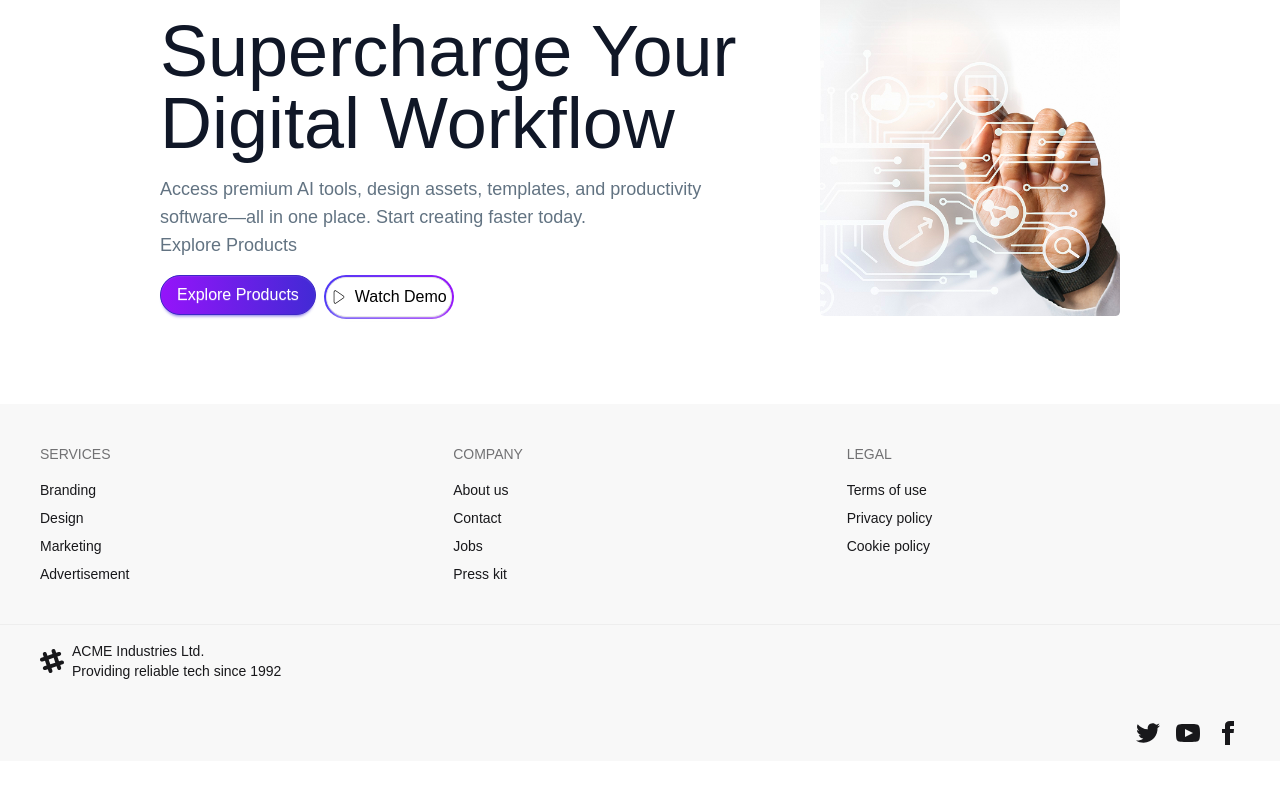
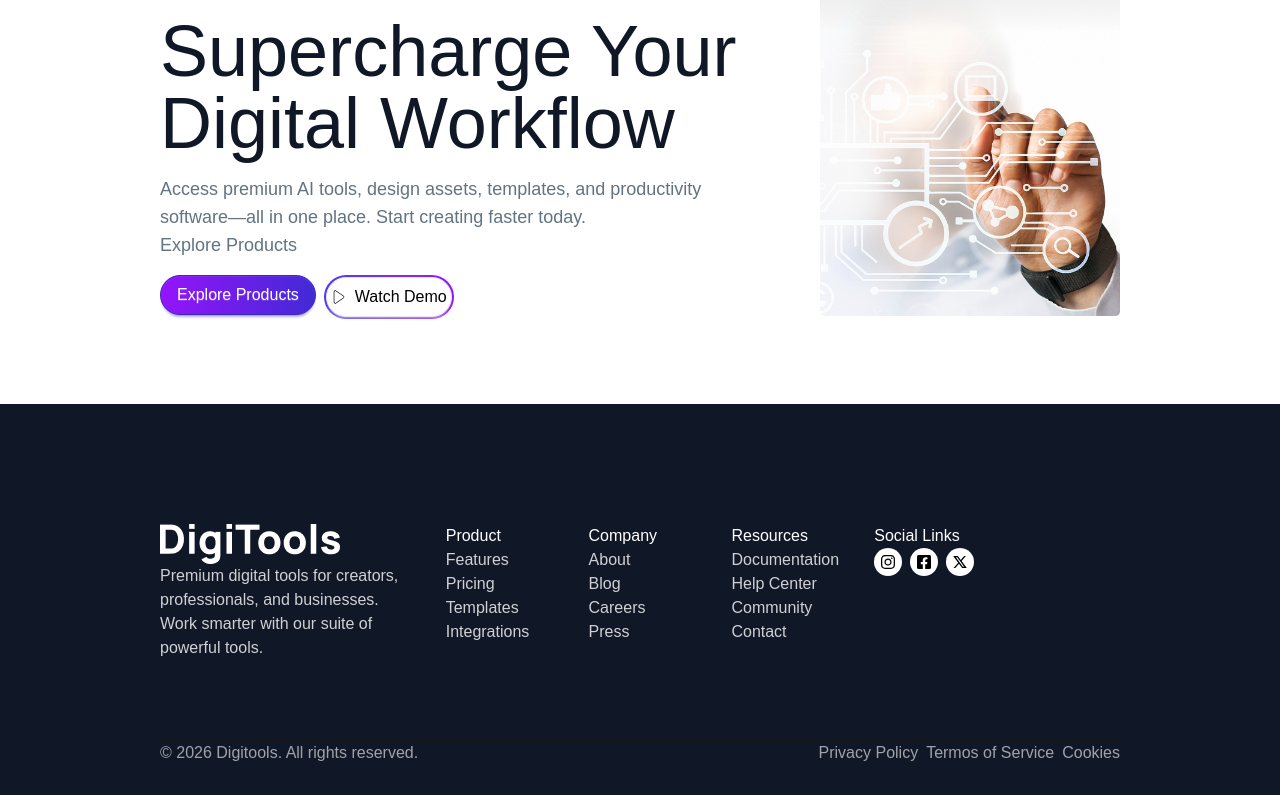
Before and after one commit to sufianWG/digi-tools, a React (Vite) app: page / in a window 1280 px wide. Shown: the part 214-1009 px from the top of the page. Before the commit the page ends 975 px from the top, so only its background shows below. Built offline with nearby package versions, Linux system fonts and the light colour scheme.

Commit message:
created footer

```diff
--- a/src/components/Footer/Footer.jsx
+++ b/src/components/Footer/Footer.jsx
@@ -1,86 +1,70 @@
+import { FaFacebookSquare, FaInstagram } from 'react-icons/fa';
+import FooterLogo from '../../../src/assets/DigiTools-Light.png';
+import { RiTwitterXLine } from 'react-icons/ri';
 const Footer = () => {
     return (
-        <div>
-            <footer className="footer sm:footer-horizontal bg-base-200 text-base-content p-10">
-                <nav>
-                    <h6 className="footer-title">Services</h6>
-                    <a className="link link-hover">Branding</a>
-                    <a className="link link-hover">Design</a>
-                    <a className="link link-hover">Marketing</a>
-                    <a className="link link-hover">Advertisement</a>
-                </nav>
-                <nav>
-                    <h6 className="footer-title">Company</h6>
-                    <a className="link link-hover">About us</a>
-                    <a className="link link-hover">Contact</a>
-                    <a className="link link-hover">Jobs</a>
-                    <a className="link link-hover">Press kit</a>
-                </nav>
-                <nav>
-                    <h6 className="footer-title">Legal</h6>
-                    <a className="link link-hover">Terms of use</a>
-                    <a className="link link-hover">Privacy policy</a>
-                    <a className="link link-hover">Cookie policy</a>
-                </nav>
-            </footer>
-            <footer className="footer bg-base-200 text-base-content border-base-300 border-t px-10 py-4">
-                <aside className="grid-flow-col items-center">
-                    <svg
-                        width="24"
-                        height="24"
-                        viewBox="0 0 24 24"
-                        xmlns="http://www.w3.org/2000/svg"
-                        fillRule="evenodd"
-                        clipRule="evenodd"
-                        className="fill-current">
-                        <path
-                            d="M22.672 15.226l-2.432.811.841 2.515c.33 1.019-.209 2.127-1.23 2.456-1.15.325-2.148-.321-2.463-1.226l-.84-2.518-5.013 1.677.84 2.517c.391 1.203-.434 2.542-1.831 2.542-.88 0-1.601-.564-1.86-1.314l-.842-2.516-2.431.809c-1.135.328-2.145-.317-2.463-1.229-.329-1.018.211-2.127 1.231-2.456l2.432-.809-1.621-4.823-2.432.808c-1.355.384-2.558-.59-2.558-1.839 0-.817.509-1.582 1.327-1.846l2.433-.809-.842-2.515c-.33-1.02.211-2.129 1.232-2.458 1.02-.329 2.13.209 2.461 1.229l.842 2.515 5.011-1.677-.839-2.517c-.403-1.238.484-2.553 1.843-2.553.819 0 1.585.509 1.85 1.326l.841 2.517 2.431-.81c1.02-.33 2.131.211 2.461 1.229.332 1.018-.21 2.126-1.23 2.456l-2.433.809 1.622 4.823 2.433-.809c1.242-.401 2.557.484 2.557 1.838 0 .819-.51 1.583-1.328 1.847m-8.992-6.428l-5.01 1.675 1.619 4.828 5.011-1.674-1.62-4.829z"></path>
-                    </svg>
-                    <p>
-                        ACME Industries Ltd.
-                        <br />
-                        Providing reliable tech since 1992
-                    </p>
-                </aside>
-                <nav className="md:place-self-center md:justify-self-end">
-                    <div className="grid grid-flow-col gap-4">
-                        <a>
-                            <svg
-                                xmlns="http://www.w3.org/2000/svg"
-                                width="24"
-                                height="24"
-                                viewBox="0 0 24 24"
-                                className="fill-current">
-                                <path
-                                    d="M24 4.557c-.883.392-1.832.656-2.828.775 1.017-.609 1.798-1.574 2.165-2.724-.951.564-2.005.974-3.127 1.195-.897-.957-2.178-1.555-3.594-1.555-3.179 0-5.515 2.966-4.797 6.045-4.091-.205-7.719-2.165-10.148-5.144-1.29 2.213-.669 5.108 1.523 6.574-.806-.026-1.566-.247-2.229-.616-.054 2.281 1.581 4.415 3.949 4.89-.693.188-1.452.232-2.224.084.626 1.956 2.444 3.379 4.6 3.419-2.07 1.623-4.678 2.348-7.29 2.04 2.179 1.397 4.768 2.212 7.548 2.212 9.142 0 14.307-7.721 13.995-14.646.962-.695 1.797-1.562 2.457-2.549z"></path>
-                            </svg>
-                        </a>
-                        <a>
-                            <svg
-                                xmlns="http://www.w3.org/2000/svg"
-                                width="24"
-                                height="24"
-                                viewBox="0 0 24 24"
-                                className="fill-current">
-                                <path
-                                    d="M19.615 3.184c-3.604-.246-11.631-.245-15.23 0-3.897.266-4.356 2.62-4.385 8.816.029 6.185.484 8.549 4.385 8.816 3.6.245 11.626.246 15.23 0 3.897-.266 4.356-2.62 4.385-8.816-.029-6.185-.484-8.549-4.385-8.816zm-10.615 12.816v-8l8 3.993-8 4.007z"></path>
-                            </svg>
-                        </a>
-                        <a>
-                            <svg
-                                xmlns="http://www.w3.org/2000/svg"
-                                width="24"
-                                height="24"
-                                viewBox="0 0 24 24"
-                                className="fill-current">
-                                <path
-                                    d="M9 8h-3v4h3v12h5v-12h3.642l.358-4h-4v-1.667c0-.955.192-1.333 1.115-1.333h2.885v-5h-3.808c-3.596 0-5.192 1.583-5.192 4.615v3.385z"></path>
-                            </svg>
-                        </a>
+
+        <footer className='bg-[#101727]'>
+            <div className='top-footer w-9/12 mx-auto'>
+                <div className='parent-top-items grid grid-cols-7 pt-30 pb-20 gap-10'>
+                    <div className="company-info col-span-2">
+                        <img src={FooterLogo} alt="Company Logo" />
+                        <p className='text-base text-[#FFFFFF] opacity-80'>Premium digital tools for creators, professionals, and businesses. Work smarter with our suite of powerful tools.</p>
                     </div>
-                </nav>
-            </footer>
-        </div>
+                    <div className="products">
+                        <h1 className='text-[#FFFFFF] font-bold'>Product</h1>
+                        <ul className='list-none text-[#FFFFFF] opacity-80'>
+                            <a href=""><li>Features</li></a>
+                            <a href=""><li>Pricing</li></a>
+                            <a href=""><li>Templates</li></a>
+                            <a href=""><li>Integrations</li></a>
+
+                        </ul>
+                    </div>
+                    <div className="company">
+                        <h1 className='text-[#FFFFFF] font-bold'>Company</h1>
+                        <ul className='list-none text-[#FFFFFF] opacity-80'>
+                            <a href=""><li>About</li></a>
+                            <a href=""><li>Blog</li></a>
+                            <a href=""><li>Careers</li></a>
+                            <a href=""><li>Press</li></a>
+                        </ul>
+                    </div>
+                    <div className="resources">
+                        <h1 className='text-[#FFFFFF] font-bold'>Resources</h1>
+                        <ul className='list-none text-[#FFFFFF] opacity-80'>
+                            <a href=""><li>Documentation</li></a>
+                            <a href=""><li>Help Center</li></a>
+                            <a href=""><li>Community</li></a>
+                            <a href=""><li>Contact</li></a>
+                        </ul>
+                    </div>
+                    <div className="social-links col-span-2">
+                        <h1 className='text-[#FFFFFF] font-bold'>Social Links</h1>
+                        <ul className='list-none flex gap-2'>
+                            <li className='w-7 h-7 rounded-full bg-[#FFFFFF] p-1.5 text-black flex items-center'> <a href=""><FaInstagram></FaInstagram></a> </li>
+                            <li className='w-7 h-7 rounded-full bg-[#FFFFFF] p-1.5 text-black flex items-center'> <a href=""><FaFacebookSquare></FaFacebookSquare></a> </li>
+                            <li className='w-7 h-7 rounded-full bg-[#FFFFFF] p-1.5 text-black flex items-center'> <a href=""><RiTwitterXLine></RiTwitterXLine></a> </li>
+                        </ul>
+                    </div>
+                </div>
+            </div>
+            <div className='bottom-footer w-9/12 mx-auto border-t border-[FFFFFF]'>
+
+                <div className="parent-bottom-items flex justify-between space-y-7.5">
+                    <div className="copy-right text-[#FFFFFF] opacity-60">© 2026 Digitools. All rights reserved.</div>
+                    <div className="footer-links">
+                        <ul className='list-none text-[#FFFFFF] opacity-60 flex gap-2'>
+                            <a href=""><li>Privacy Policy</li></a>
+                            <a href=""><li>Termos of Service</li></a>
+                            <a href=""><li>Cookies</li></a>
+
+                        </ul>
+                    </div>
+                </div>
+            </div>
+        </footer>
+
     );
 };
 
```
Also changed, not shown: src/assets/DigiTools-Light.png (added).
